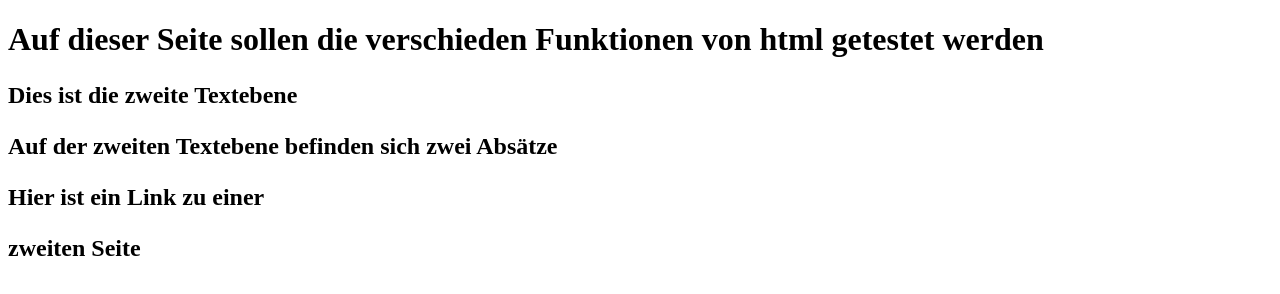
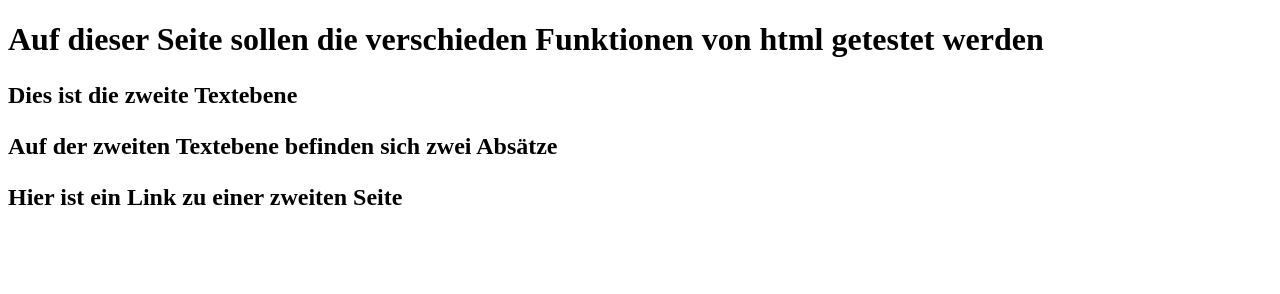
Before and after one commit to paltena/paltena.github.io, a plain HTML site: page index.html in a window 1280 px wide. Drawn offline with Linux system fonts and the light colour scheme.

Commit message:
Update index.html

```diff
--- a/index.html
+++ b/index.html
@@ -13,7 +13,7 @@
     <h2>
       <p>Dies ist die zweite Textebene</p>
       <p>Auf der zweiten Textebene befinden sich zwei Absätze</p>
-      <p>Hier ist ein Link zu einer</p> <a href"https://paltena.github.io/zweite.html">zweiten Seite</a>
+      Hier ist ein Link zu einer <a href"https://paltena.github.io/zweite.html">zweiten Seite</a>
     </h2>
   </body>
 </html>
```
